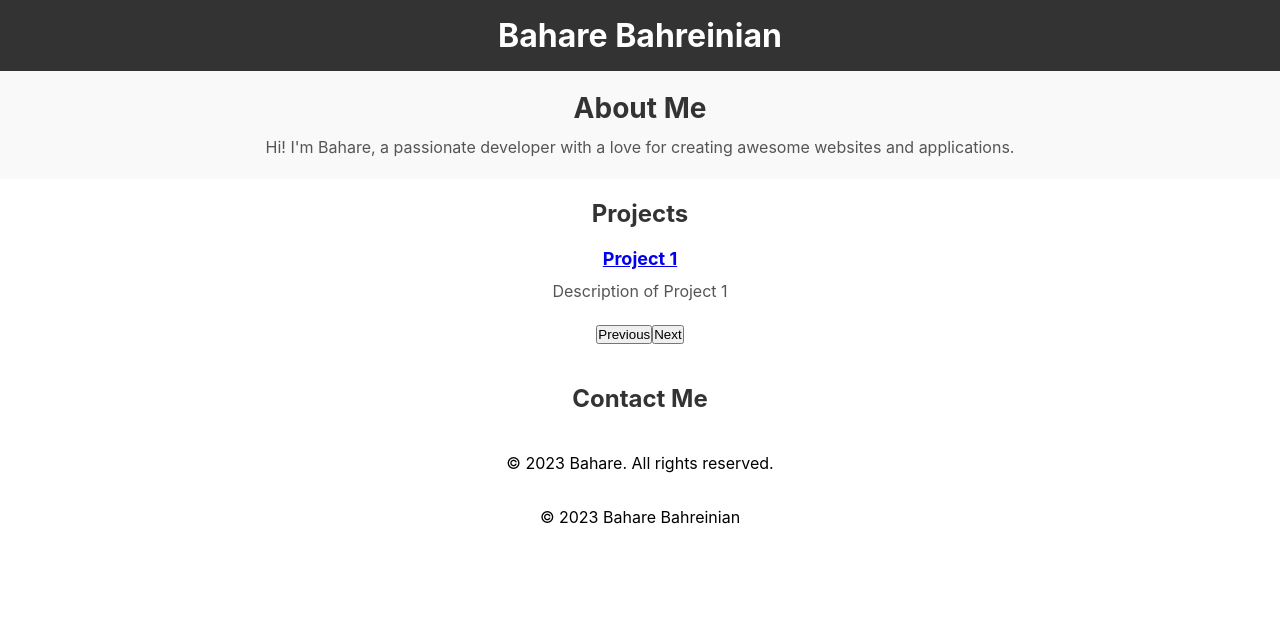
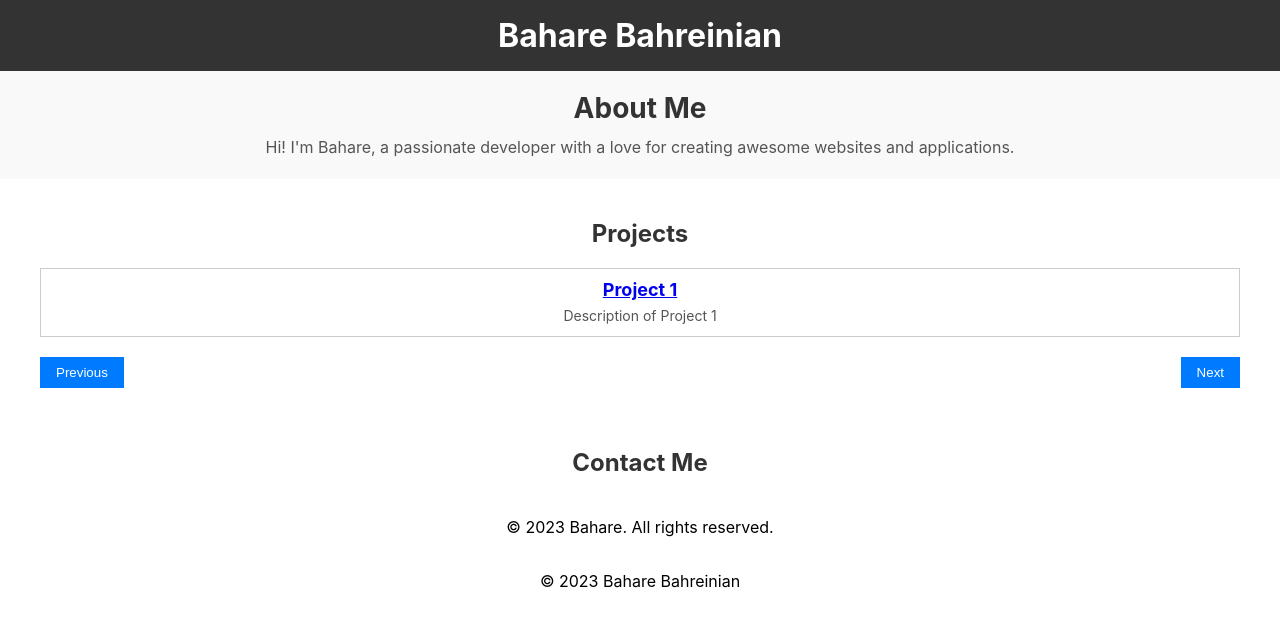
Before and after one commit to Bahare09/portfolio, a React (Create React App) app: page / in a window 1280 px wide. Shown: the top 626 px of the page. Built offline with nearby package versions, Linux system fonts and the light colour scheme.

Commit message:
more style

```diff
--- a/src/components/Style.css
+++ b/src/components/Style.css
@@ -132,3 +132,47 @@ button[type="submit"]:hover {
 .social-links a:hover {
   color: #007bff;
 }
+/* Style.css */
+
+/* Projects section */
+#projects {
+  margin: 20px;
+}
+
+/* Project item */
+.project {
+  border: 1px solid #ccc;
+  padding: 10px;
+  margin-bottom: 20px;
+}
+
+/* Project title */
+.project h3 {
+  font-size: 18px;
+  margin-bottom: 5px;
+}
+
+/* Project description */
+.project p {
+  font-size: 14px;
+  color: #555;
+}
+
+/* Navigation buttons */
+.buttons {
+  display: flex;
+  justify-content: space-between;
+  margin-top: 10px;
+}
+
+.buttons button {
+  background-color: #007bff;
+  color: #fff;
+  border: none;
+  padding: 8px 16px;
+  cursor: pointer;
+}
+
+.buttons button:hover {
+  background-color: #0056b3;
+}
```
